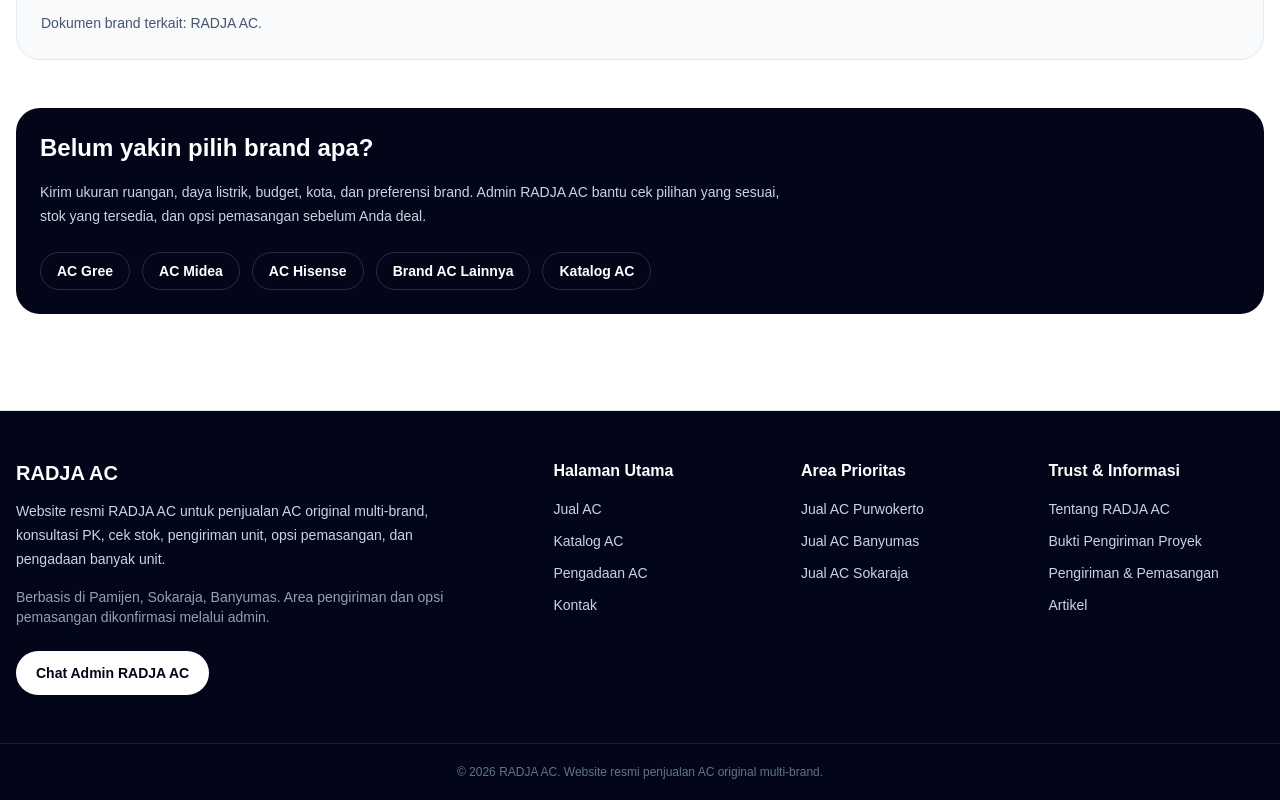
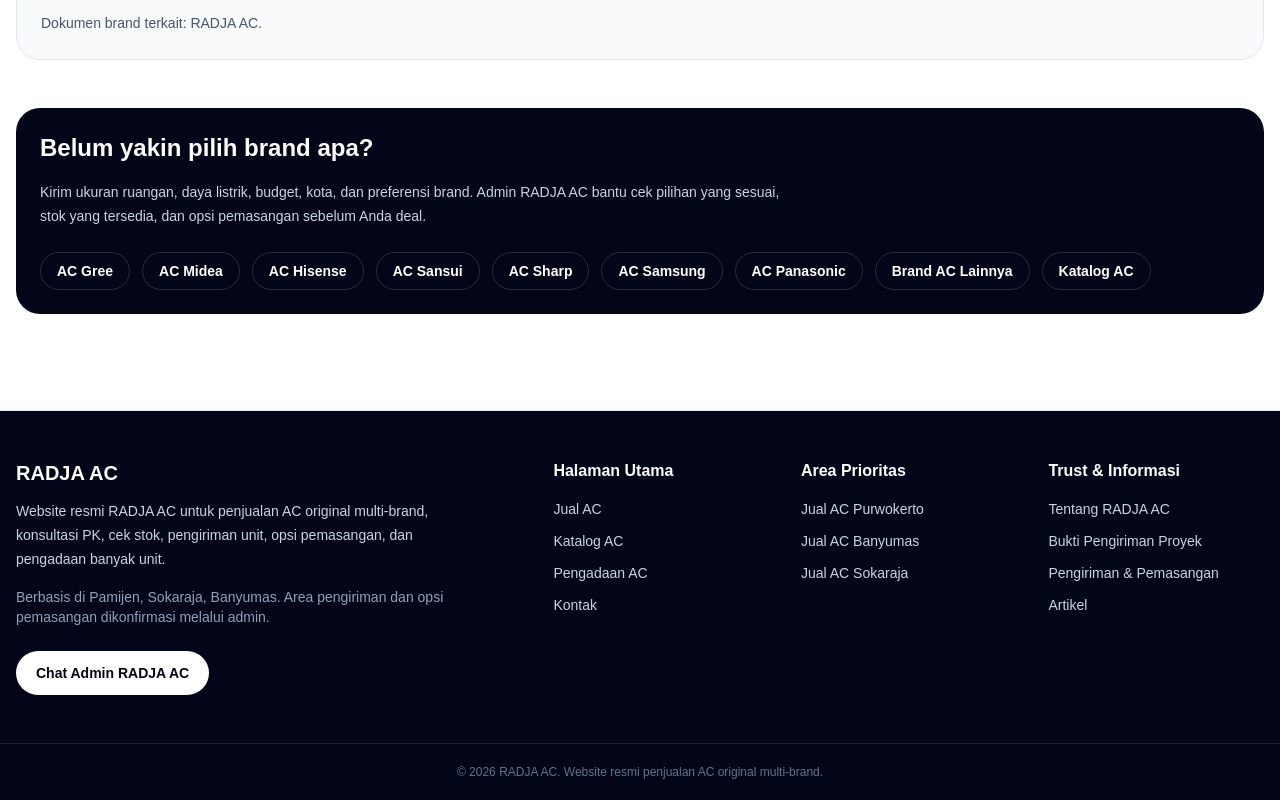
Before and after one commit to ibank31/Radjaac-NextJs, a Next.js app: page /brand/daikin in a window 1280 px wide. Shown: the part 1171-1971 px from the top of the page. Built offline with nearby package versions, Linux system fonts and the light colour scheme.

Commit message:
Add supporting brand pages (#14)

```diff
--- a/content/brands.js
+++ b/content/brands.js
@@ -86,6 +86,90 @@
     waBrand: "Hisense",
   },
   {
+    slug: "sansui",
+    path: routes.brandSansui,
+    name: "Sansui",
+    label: "AC Sansui",
+    title: "AC Sansui Original | Cek Stok, Tipe & Konsultasi PK",
+    description:
+      "RADJA AC membantu cek pilihan AC Sansui original sesuai stok, kebutuhan ruangan, daya listrik, pengiriman, opsi pemasangan, dan bantuan klaim sesuai ketentuan brand.",
+    h1: "AC Sansui original untuk rumah, kost, usaha, dan kebutuhan harian",
+    eyebrow: "Brand AC",
+    intro:
+      "Sansui dapat menjadi pilihan untuk pembeli yang mencari AC original dengan opsi standard, low watt, atau inverter sesuai stok. Admin RADJA AC bantu cek kebutuhan PK, daya listrik, budget, area pengiriman, dan opsi pemasangan sebelum Anda deal.",
+    trustNote:
+      "Dokumen brand Sansui tercatat atas nama CV. Prima Sedaya, yang merupakan bagian dari operasional RADJA AC. Stok, tipe, harga, dan ketentuan garansi tetap dikonfirmasi admin sesuai kondisi terbaru.",
+    certificateHolder: "CV. Prima Sedaya",
+    variants: ["Standard", "Low watt", "Inverter"],
+    suitableFor: ["Rumah", "Kamar", "Kost", "Kontrakan", "Usaha kecil"],
+    ctaLabel: "Cek Stok AC Sansui",
+    waIntent: "cek stok dan konsultasi AC Sansui",
+    waBrand: "Sansui",
+  },
+  {
+    slug: "sharp",
+    path: routes.brandSharp,
+    name: "Sharp",
+    label: "AC Sharp",
+    title: "AC Sharp Original | Cek Stok, Tipe & Konsultasi PK",
+    description:
+      "RADJA AC membantu cek pilihan AC Sharp original sesuai stok, kebutuhan ruangan, daya listrik, pengiriman, opsi pemasangan, dan bantuan klaim sesuai ketentuan brand.",
+    h1: "AC Sharp original untuk rumah, kost, usaha, dan kebutuhan harian",
+    eyebrow: "Brand AC",
+    intro:
+      "Sharp menjadi salah satu brand yang sering dipertimbangkan untuk kebutuhan rumah, kamar, kost, kontrakan, dan usaha kecil. Admin RADJA AC bantu cek tipe yang tersedia berdasarkan ukuran ruangan, daya listrik, budget, stok unit, dan opsi pemasangan.",
+    trustNote:
+      "Untuk AC Sharp, stok, tipe, harga, garansi unit, dan opsi pemasangan dikonfirmasi oleh admin sebelum pembelian. Garansi unit mengikuti ketentuan resmi brand yang tertera pada kemasan, kartu garansi, atau dokumen garansi unit.",
+    certificateHolder: "",
+    variants: ["Standard", "Low watt", "Inverter"],
+    suitableFor: ["Rumah", "Kamar", "Kost", "Kontrakan", "Usaha kecil"],
+    ctaLabel: "Cek Stok AC Sharp",
+    waIntent: "cek stok dan konsultasi AC Sharp",
+    waBrand: "Sharp",
+  },
+  {
+    slug: "samsung",
+    path: routes.brandSamsung,
+    name: "Samsung",
+    label: "AC Samsung",
+    title: "AC Samsung Original | Cek Stok, Tipe & Konsultasi PK",
+    description:
+      "RADJA AC membantu cek pilihan AC Samsung original sesuai stok, kebutuhan ruangan, daya listrik, pengiriman, opsi pemasangan, dan bantuan klaim sesuai ketentuan brand.",
+    h1: "AC Samsung original untuk rumah, kantor kecil, dan pemakaian harian",
+    eyebrow: "Brand AC",
+    intro:
+      "Samsung dapat dipertimbangkan untuk pembeli yang mencari AC original dengan pilihan tipe sesuai kebutuhan rumah, ruang kerja, kantor kecil, atau pemakaian harian. Admin RADJA AC bantu cek kebutuhan PK, daya listrik, budget, stok, dan opsi pemasangan.",
+    trustNote:
+      "Untuk AC Samsung, stok, tipe, harga, garansi unit, dan opsi pemasangan dikonfirmasi oleh admin sebelum pembelian. Garansi unit mengikuti ketentuan resmi brand yang tertera pada kemasan, kartu garansi, atau dokumen garansi unit.",
+    certificateHolder: "",
+    variants: ["Standard", "Inverter"],
+    suitableFor: ["Rumah", "Kamar", "Ruang kerja", "Kantor kecil", "Usaha kecil"],
+    ctaLabel: "Cek Stok AC Samsung",
+    waIntent: "cek stok dan konsultasi AC Samsung",
+    waBrand: "Samsung",
+  },
+  {
+    slug: "panasonic",
+    path: routes.brandPanasonic,
+    name: "Panasonic",
+    label: "AC Panasonic",
+    title: "AC Panasonic Original | Cek Stok, Tipe & Konsultasi PK",
+    description:
+      "RADJA AC membantu cek pilihan AC Panasonic original sesuai stok, kebutuhan ruangan, daya listrik, pengiriman, opsi pemasangan, dan bantuan klaim sesuai ketentuan brand.",
+    h1: "AC Panasonic original untuk rumah, usaha, kantor kecil, dan kebutuhan harian",
+    eyebrow: "Brand AC",
+    intro:
+      "Panasonic dapat menjadi pilihan untuk kebutuhan AC rumah, kamar, usaha, kantor kecil, atau pemakaian harian. Admin RADJA AC bantu cek tipe yang tersedia berdasarkan ukuran ruangan, daya listrik, budget, stok unit, dan opsi pemasangan.",
+    trustNote:
+      "Untuk AC Panasonic, stok, tipe, harga, garansi unit, dan opsi pemasangan dikonfirmasi oleh admin sebelum pembelian. Garansi unit mengikuti ketentuan resmi brand yang tertera pada kemasan, kartu garansi, atau dokumen garansi unit.",
+    certificateHolder: "",
+    variants: ["Standard", "Inverter"],
+    suitableFor: ["Rumah", "Kamar", "Ruang kerja", "Kantor kecil", "Usaha kecil"],
+    ctaLabel: "Cek Stok AC Panasonic",
+    waIntent: "cek stok dan konsultasi AC Panasonic",
+    waBrand: "Panasonic",
+  },
+  {
     slug: "lainnya",
     path: routes.brandLainnya,
     name: "Brand Lainnya",
--- a/content/routes.js
+++ b/content/routes.js
@@ -19,6 +19,10 @@
   brandMidea: "/brand/midea",
   brandHisense: "/brand/hisense",
   brandLainnya: "/brand/lainnya",
+  brandSansui: "/brand/sansui",
+  brandSharp: "/brand/sharp",
+  brandSamsung: "/brand/samsung",
+  brandPanasonic: "/brand/panasonic",
 
   pengadaanAc: "/pengadaan-ac",
   pengadaanKostApartemen: "/pengadaan-ac/kost-apartemen-skala-besar",
@@ -52,6 +56,10 @@
   { path: routes.brandMidea, priority: 0.8 },
   { path: routes.brandHisense, priority: 0.75 },
   { path: routes.brandLainnya, priority: 0.7 },
+  { path: routes.brandSansui, priority: 0.7 },
+  { path: routes.brandSharp, priority: 0.7 },
+  { path: routes.brandSamsung, priority: 0.7 },
+  { path: routes.brandPanasonic, priority: 0.7 },
 
   { path: routes.pengadaanAc, priority: 0.85 },
   { path: routes.pengadaanKostApartemen, priority: 0.75 },
```
